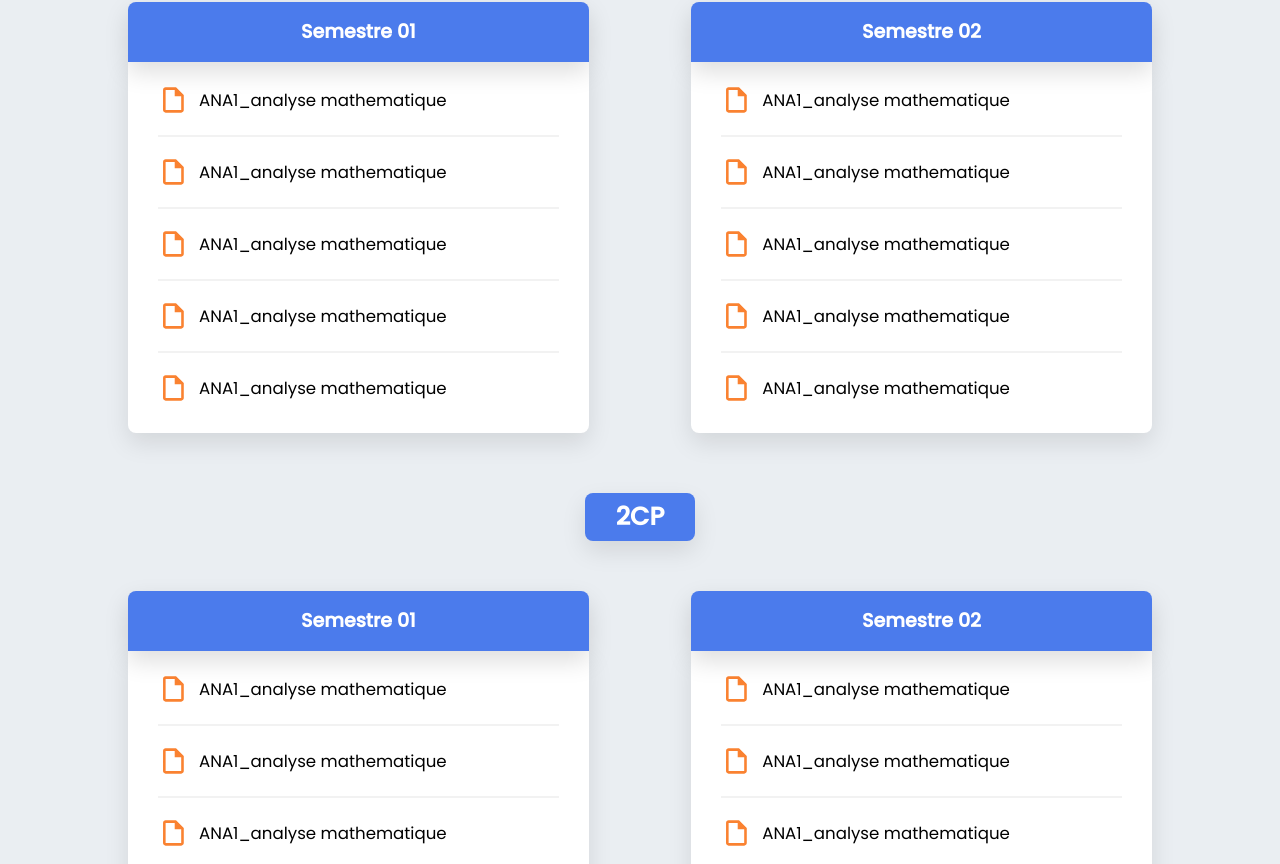
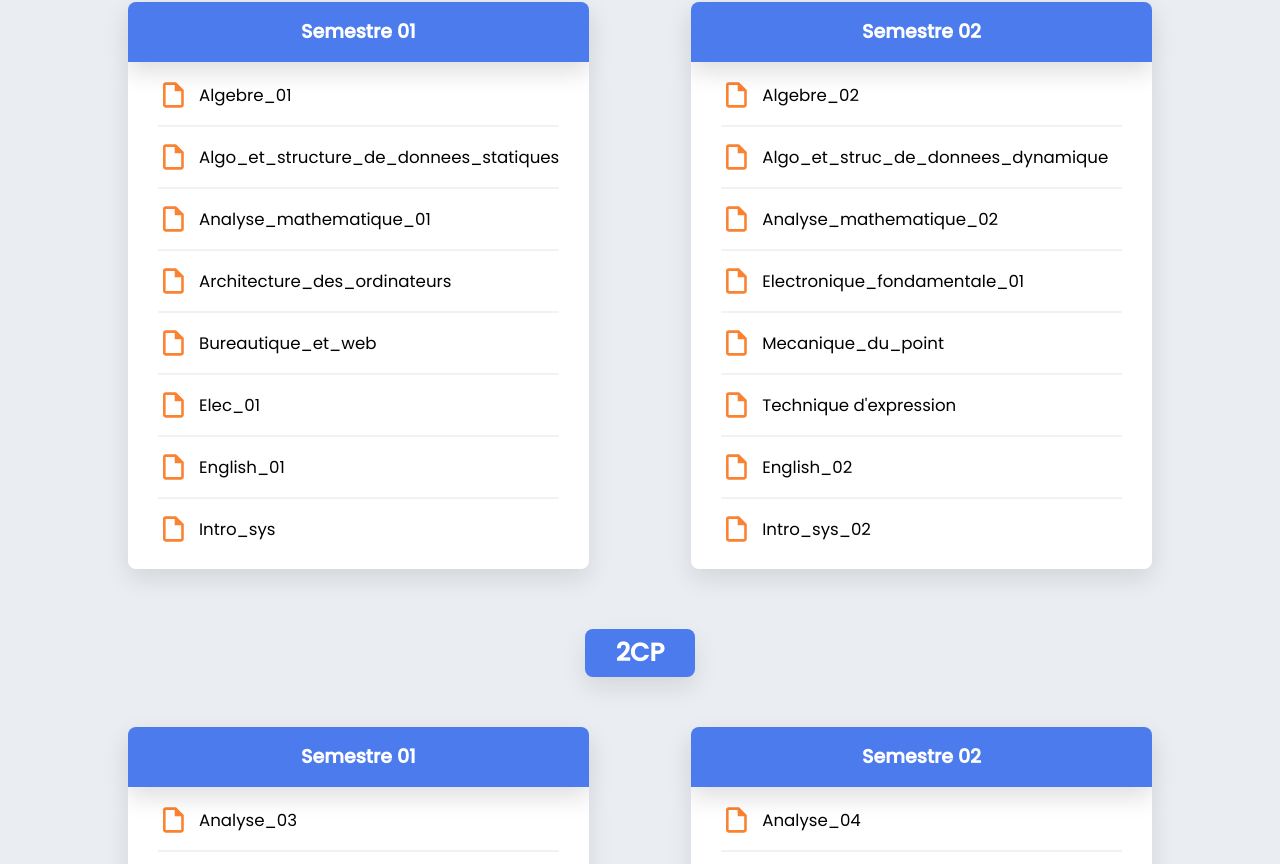
Before and after one commit to Barkatzineddine/estin-bib, a React (Create React App) app: page / in a window 1280 px wide. Shown: the part 1016-1880 px from the top of the page. Built offline with nearby package versions, Linux system fonts and the light colour scheme.

Commit message:
official version

```diff
--- a/src/components/Cp.css
+++ b/src/components/Cp.css
@@ -85,7 +85,7 @@ header{
     border-style: solid;
     border-color: #0000000D;
     border-width: 0 0 2px 0;
-    padding: 15px 0 15px 0;
+    padding: 10px 0 10px 0;
     transition: all 0.2s ease ;
 }
 .module_container{
--- a/src/components/Navbar.js
+++ b/src/components/Navbar.js
@@ -64,7 +64,7 @@ const Navbar = ()=> {
         <img className="hamburger" src="/hamburger.svg" alt="hamburger" onClick={()=>{setHamburger(true)}}/>
         <div className={hamburger?"mobile_nav_clicked":"mobile_nav"}>
           <div className="head_nav">
-            <img className="logo_nav" src="/logo_nav.png" loading="lazy" />
+            <img className="logo_nav" src="/logo_nav.svg" loading="lazy" />
             <img className="close" src="/close.svg" loading="lazy" onClick={()=>{setHamburger(false)}}/>
           </div>
           <div className="main_nav">
--- a/src/components/data.json
+++ b/src/components/data.json
@@ -3,20 +3,26 @@
         "year":"1CP",
         "modules_S1":[
 
-                {"module_name":"ANA1_analyse mathematique","link":""} ,
-               { "module_name":"ANA1_analyse mathematique","link":""} ,
-               { "module_name":"ANA1_analyse mathematique","link":""} ,
-                {"module_name":"ANA1_analyse mathematique","link":""} ,
-                {"module_name":"ANA1_analyse mathematique","link":""}
+                {"module_name":"Algebre_01","link":"https://drive.google.com/drive/folders/10dLIFjqygkS6wXClRaN4fKH-vZezEYeX?usp=share_link"} ,
+               { "module_name":"Algo_et_structure_de_donnees_statiques_01","link":"https://drive.google.com/drive/folders/1T97Sw8-gMgaK6skE0tASpXun2f1CSzPX?usp=share_link"} ,
+               { "module_name":"Analyse_mathematique_01","link":"https://drive.google.com/drive/folders/1Xg2NBLVkjIV3LhluUB8W7ywzonIUspGm?usp=share_link"} ,
+                {"module_name":"Architecture_des_ordinateurs","link":"https://drive.google.com/drive/folders/1brLaMZuyMWNm4YeXi5lNJBSZIxP6BExE?usp=share_link"} ,
+                {"module_name":"Bureautique_et_web","link":"https://drive.google.com/drive/folders/1CNyUD-IcFKbh_BfV19N_wKLxa_y16R0S?usp=share_link"},
+                {"module_name":"Elec_01","link":"https://drive.google.com/drive/folders/1IoBEJU7Se7n2Kw4UGWUVuuOPM1yAz0Iw?usp=share_link"} ,
+                { "module_name":"English_01","link":"https://drive.google.com/drive/folders/1I5OxtRmqxjhNqkffCOWGt2Llg0KvWOKj?usp=share_link"} ,
+                {"module_name":"Intro_sys","link":"https://drive.google.com/drive/folders/1d2Rbd83BwKkVd_zuZkyxjnDQnjAITB2L?usp=share_link"}
         ],
         "modules_S2":[
 
 
-            {"module_name":"ANA1_analyse mathematique","link":""} ,
-            { "module_name":"ANA1_analyse mathematique","link":""} ,
-            { "module_name":"ANA1_analyse mathematique","link":""} ,
-             {"module_name":"ANA1_analyse mathematique","link":""} ,
-             {"module_name":"ANA1_analyse mathematique","link":""}
+            {"module_name":"Algebre_02","link":"https://drive.google.com/drive/folders/1U56dbd7ZxCgWCy0h9Oo6r--l0uOMMPFj?usp=share_link"} ,
+            { "module_name":"Algo_et_struc_de_donnees_dynamique","link":"https://drive.google.com/drive/folders/1E7H3q9xz3eGUnolxNyQmobeiGMTmkAMG?usp=share_link"} ,
+            { "module_name":"Analyse_mathematique_02","link":"https://drive.google.com/drive/folders/1klJQ7CHW5jEe8_Ju_kiE5rPglzX9aJmU?usp=share_link"} ,
+             {"module_name":"Electronique_fondamentale_01","link":"https://drive.google.com/drive/folders/1DejTTm3S1M1J3PJm2vGvaT9B2sjPT-r6?usp=share_link"} ,
+             {"module_name":"Mecanique_du_point","link":"https://drive.google.com/drive/folders/123ts6DsKp5mra7zGgCddKDxSo-dJTMFg?usp=share_link"},
+             {"module_name":"Technique d'expression","link":"https://drive.google.com/drive/folders/18IIg4cvThVquFWj6RkEEVDmeaNNByITB?usp=share_link"} ,
+             { "module_name":"English_02","link":"https://drive.google.com/drive/folders/17vY1AsW0nGe_KL7PFVG4PUXOjDcVkiDN?usp=share_link"} ,
+             {"module_name":"Intro_sys_02","link":"https://drive.google.com/drive/folders/1mRK4F160a8mYpizFb5tWscZrDHi7OX0o?usp=share_link"}
         ]
 
         },
@@ -24,19 +30,24 @@
         "year":"2CP",
         "modules_S1":[
 
-            {"module_name":"ANA1_analyse mathematique","link":""} ,
-               { "module_name":"ANA1_analyse mathematique","link":""} ,
-               { "module_name":"ANA1_analyse mathematique","link":""} ,
-                {"module_name":"ANA1_analyse mathematique","link":""} ,
-                {"module_name":"ANA1_analyse mathematique","link":""}
+            {"module_name":"Analyse_03","link":"https://drive.google.com/drive/folders/1HrnqNBEoE3SVA000NlQJiY39-lCIJgV_?usp=share_link"} ,
+               { "module_name":"Algebre_03","link":"https://drive.google.com/drive/folders/1dYYj4P6J1GJ0-yU8iS721qtX0tRfKwKw?usp=share_link"} ,
+               { "module_name":"Archi_02","link":"https://drive.google.com/drive/folders/1vPBcIJiwCRuAYrKKgMYE8_AdJUyjBQ5M?usp=share_link"} ,
+                {"module_name":"Economie d'entreprise","link":"https://drive.google.com/drive/folders/1IShnlZ-Ta66SBHAec8WuFMbPYXOwzBuN?usp=share_link"} ,
+                {"module_name":"Electronique_fondamentale_02","link":"https://drive.google.com/drive/folders/1wEPwdCVzxiF6Vv5A2RX7QEZ8tZvnZOfz?usp=share_link"},
+                {"module_name":"ProbaStat_01","link":"https://drive.google.com/drive/folders/1SjcTvY_vDQPio5-LkLOuPO40Qz3P_3vR?usp=share_link"} ,
+                {"module_name":"SFSD","link":"https://drive.google.com/drive/folders/1B2FbuiKk1w-lHoSTg_kvEfehAVWlO1Vz?usp=share_link"}
         ],
         "modules_S2":[
 
-            {"module_name":"ANA1_analyse mathematique","link":""} ,
-            { "module_name":"ANA1_analyse mathematique","link":""} ,
-            { "module_name":"ANA1_analyse mathematique","link":""} ,
-             {"module_name":"ANA1_analyse mathematique","link":""} ,
-             {"module_name":"ANA1_analyse mathematique","link":""}
+            {"module_name":"Analyse_04","link":"https://drive.google.com/drive/folders/1b7neIssQHINCNaOZf1DHrGSmKhvS7XoB?usp=share_link"} ,
+            { "module_name":"Introduction aux SI","link":"https://drive.google.com/drive/folders/1Vg39xi7CQJfWuExZXC5sasdXMxXkGYWW?usp=share_link"} ,
+            { "module_name":"Logique mathematique","link":"https://drive.google.com/drive/folders/1c83QnJUpyBK86b9iMDjLWNRdCyUQwSHJ?usp=share_link"} ,
+             {"module_name":"Optiques et ondes elctromagnetique","link":"https://drive.google.com/drive/folders/1EU4p3-0TMeXL3mqeyJ2rXgG4n80IInCY?usp=share_link"} ,
+             {"module_name":"Probabilite et statistique_2","link":"https://drive.google.com/drive/folders/1bj9zi2ifXMtYZqreupteRUwtIWhZXYGg?usp=share_link"},
+             {"module_name":"Programmation orientee objet","link":"https://drive.google.com/drive/folders/1giHVaYUYlXNuG67HRlRggp1vTkrE1Rfy?usp=share_link"},
+             {"module_name":"Concours","link":"https://drive.google.com/drive/folders/1S7TaP9PErSwzFaq1Y5b3s6wc_tqZzQg7?usp=share_link"}
+
         ]
 
     },
@@ -44,57 +55,66 @@
         "year":"1CS",
         "modules_S1":[
 
-                {"module_name":"ANA1_analyse mathematique"} ,
-               { "module_name":"ANA1_analyse mathematique"} ,
-               { "module_name":"ANA1_analyse mathematique"} ,
-                {"module_name":"ANA1_analyse mathematique"} ,
-                {"module_name":"ANA1_analyse mathematique"}
+                {"module_name":"ANG","link":"https://drive.google.com/drive/folders/1Yvhz27qkbEvTqcUbZ3odcJeDrHX82j2I?usp=share_link"} ,
+               { "module_name":"BDD","link":"https://drive.google.com/drive/folders/1eXXbGSCX5IuflFlY74c2WcGHw1zhGk9k?usp=share_link"} ,
+               { "module_name":"GL","link":"https://drive.google.com/drive/folders/1z5fwOu8dAJFVZinKhJx75nW5p_bzU3b2?usp=share_link"} ,
+                {"module_name":"PAFA","link":"https://drive.google.com/drive/folders/1O2ioD5mob4_GwW35N1nD96zQA8rbusTG?usp=share_link"} ,
+                {"module_name":"RO_1","link":"https://drive.google.com/drive/folders/1pxxw4gv9F8Sn1C27F6NaFBVZiMmoOnIc?usp=share_link"} ,
+                {"module_name":"RX_1","link":"https://drive.google.com/drive/folders/1jskq6uf5PeLTbzwVoQWanERH1Qn7zU_6?usp=share_link"} ,
+                {"module_name":"SE","link":"https://drive.google.com/drive/folders/173lKm3_LxQwC2J7zDupy-AQm_3Hp92Wc?usp=share_link"} ,
+                {"module_name":"THL","link":"https://drive.google.com/drive/folders/1asIAQ9dNu-FcC0Jz4ORcDHC5dkRsmz7h?usp=share_link"}
         ],
         "modules_S2":[
-            {"module_name":"ANA1_analyse mathematique","link":""} ,
-               { "module_name":"ANA1_analyse mathematique","link":""} ,
-               { "module_name":"ANA1_analyse mathematique","link":""} ,
-                {"module_name":"ANA1_analyse mathematique","link":""} ,
-                {"module_name":"ANA1_analyse mathematique","link":""}
+            {"module_name":"ADCI","link":"https://drive.google.com/drive/folders/1KH64Ahb9xYl3Cvv6e9JhTbNUewoJggkL?usp=share_link"} ,
+               { "module_name":"ANUM","link":"https://drive.google.com/drive/folders/1LF1AyV9ej1mcVFe01D7kXAdZgjshG5vR?usp=share_link"} ,
+               { "module_name":"ESTN","link":"https://drive.google.com/drive/folders/1dR7GbKEFysFc6wzhlxIqRvWEcSHZn_JF?usp=share_link"} ,
+                {"module_name":"IA","link":"https://drive.google.com/drive/folders/1bQ-omMqTauiKB6HD6jt-fmJk7toefQJp?usp=share_link"} ,
+                {"module_name":"MF","link":"https://drive.google.com/drive/folders/1XzQxPePuZDZaudFQgOEe2YLSRXabIHcP?usp=share_link"} ,
+                {"module_name":"RO_2","link":"https://drive.google.com/drive/folders/1t6YGkPN_2a4VsaxfIgz-dgbrhMHILRnt?usp=share_link"} ,
+                {"module_name":"RX_2","link":"https://drive.google.com/drive/folders/1AS0FUcKUmqwvp5O6tGHUkhp74fvfwo9x?usp=share_link"} ,
+                {"module_name":"SEC","link":"https://drive.google.com/drive/folders/1iQmrbK-U-amLBE3LCcjuu0WFGDxgEbA4?usp=share_link"}
         ]
 
         }, {
             "year":"2CS",
             "modules_S1":[
 
-                    {"module_name":"ANA1_analyse mathematique"} ,
-                   { "module_name":"ANA1_analyse mathematique"} ,
-                   { "module_name":"ANA1_analyse mathematique"} ,
-                    {"module_name":"ANA1_analyse mathematique"} ,
-                    {"module_name":"ANA1_analyse mathematique"}
+                    {"module_name":"ANAD","link":"https://drive.google.com/drive/folders/1l2TN2rcXIa4_2nhPvsPPvB14H7Bm0p9E?usp=share_link"} ,
+                   { "module_name":"ANG","link":"https://drive.google.com/drive/folders/1UEJgt7D9JAvfCuqCGMEkUtRZUJviGfeS?usp=share_link"} ,
+                   { "module_name":"BDA","link":"https://drive.google.com/drive/folders/1y7fBpUa75xIIYruw1NztWSfhKtEnczAJ?usp=share_link"} ,
+                    {"module_name":"CLD","link":"https://drive.google.com/drive/folders/1Rxd9rmDTX_DGsJm8SddtKCBnUT9YN0wt?usp=share_link"} ,
+                    {"module_name":"COMP","link":"https://drive.google.com/drive/folders/1gUbQysddOvVAhTHwiPeZa6O6YugmmLd8?usp=share_link"} ,
+                    {"module_name":"CPRJ","link":"https://drive.google.com/drive/folders/15VGrZLKFPypW6zgp9Uk1meC70heW-03j?usp=share_link"} ,
+                    {"module_name":"FDS","link":"https://drive.google.com/drive/folders/1Gooo7K_CATIllFNgDhEPQF0mPsz2xnNn?usp=share_link"} ,
+                    {"module_name":"IGL","link":"https://drive.google.com/drive/folders/1rmOAdZ2bdgh_ktqfVl1MTMyG5GumQBim?usp=share_link"}
             ],
             "modules_S2":[
 
-                {"module_name":"ANA1_analyse mathematique","link":""} ,
-                { "module_name":"ANA1_analyse mathematique","link":""} ,
-                { "module_name":"ANA1_analyse mathematique","link":""} ,
-                 {"module_name":"ANA1_analyse mathematique","link":""} ,
-                 {"module_name":"ANA1_analyse mathematique","link":""}
+                {"module_name":"","link":""} ,
+                { "module_name":"","link":""} ,
+                { "module_name":"","link":""} ,
+                 {"module_name":"","link":""} ,
+                 {"module_name":"","link":""}
             ]
 
             }, {
                 "year":"3CS",
                 "modules_S1":[
 
-                        {"module_name":"ANA1_analyse mathematique"} ,
-                       { "module_name":"ANA1_analyse mathematique"} ,
-                       { "module_name":"ANA1_analyse mathematique"} ,
-                        {"module_name":"ANA1_analyse mathematique"} ,
-                        {"module_name":"ANA1_analyse mathematique"}
+                        {"module_name":"","link":""} ,
+                       { "module_name":"","link":""} ,
+                       { "module_name":"","link":""} ,
+                        {"module_name":"","link":""} ,
+                        {"module_name":"","link":""}
                 ],
                 "modules_S2":[
 
 
-                    {"module_name":"ANA1_analyse mathematique","link":""} ,
-                    { "module_name":"ANA1_analyse mathematique","link":""} ,
-                    { "module_name":"ANA1_analyse mathematique","link":""} ,
-                     {"module_name":"ANA1_analyse mathematique","link":""} ,
-                     {"module_name":"ANA1_analyse mathematique","link":""}
+                    {"module_name":"","link":""} ,
+                    { "module_name":"","link":""} ,
+                    { "module_name":"","link":""} ,
+                     {"module_name":"","link":""} ,
+                     {"module_name":"","link":""}
                 ]
 
                 }]
--- a/src/components/year.js
+++ b/src/components/year.js
@@ -26,14 +26,12 @@ export default function Year ({data}){
                     <header>Semestre 01</header>
                     <div className="modules">
                       {data.modules_S1.map((module, index) => {
+                      if(module.module_name!==""){
                         return (
                           <div
                             key={index}
-                            className={
-                              module.active
-                                ? "module_container clicked"
-                                : "module_container"
-                            }
+                            className=
+                              "module_container"
                           >
                             <a href={module.link}>
                             <div className="module">
@@ -53,7 +51,7 @@ export default function Year ({data}){
                             </a>
 
                           </div>
-                        );
+                        )};
                       })}
                     </div>
                   </div>
@@ -61,15 +59,12 @@ export default function Year ({data}){
                     <header>Semestre 02</header>
                     <div className="modules">
                       {data.modules_S2.map((module, index) => {
+                        if(module.module_name!==""){
                         return (
                           <div
                             key={index}
-                            className={
-                              module.active
-                                ? "module_container clicked"
-                                : "module_container"
-                            }
-                          >
+                            className="module_container"
+                            >
                             <a href={module.link}>
                             <div className="module">
                               <div className="img_name">
@@ -87,7 +82,7 @@ export default function Year ({data}){
                             </div>
                             </a>
                           </div>
-                        );
+                        )};
                       })}
                     </div>
                   </div>
@@ -127,14 +122,13 @@ export default function Year ({data}){
                   <div className="modules">
                     {!show
                       ? data.modules_S1.map((module, index) => {
+                        if(module.module_name!==""){
                           return (
                             <div
                               key={index}
-                              className={
-                                module.active
-                                  ? "module_container clicked"
-                                  : "module_container"
-                              }
+                              className=
+                                  "module_container"
+
                             >
                               <a href={module.link}>
                               <div className="module">
@@ -154,17 +148,15 @@ export default function Year ({data}){
                               </a>
 
                             </div>
-                          );
+                          )};
                         })
                       : data.modules_S2.map((module, index) => {
+                        if(module.module_name!==""){
                           return (
                             <div
                               key={index}
-                              className={
-                                module.active
-                                  ? "module_container clicked"
-                                  : "module_container"
-                              }
+                              className=
+                                   "module_container"
                             >
                               <a href={module.link}>
                               <div className="module">
@@ -184,7 +176,7 @@ export default function Year ({data}){
                               </a>
 
                             </div>
-                          );
+                          )};
                         })}
                   </div>
                 </div>}
```
Also changed, not shown: public/logo_nav.png (deleted), public/logo_nav.svg (added).
